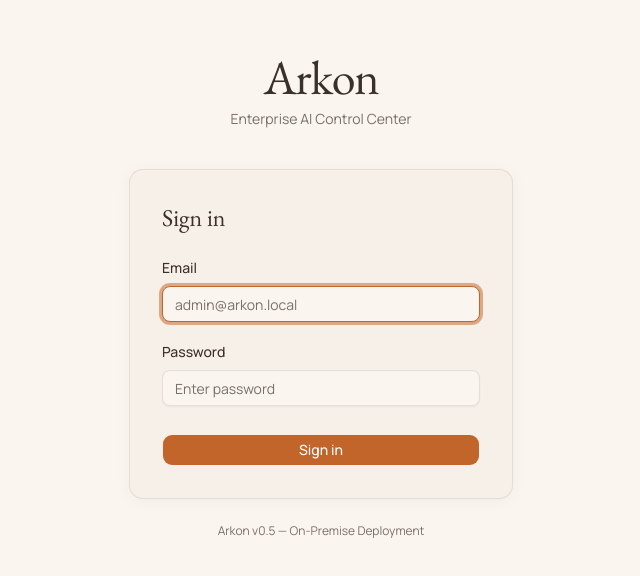
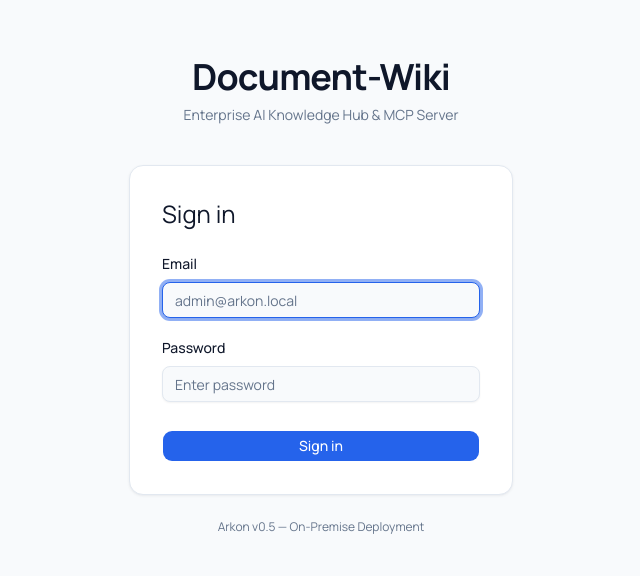
Before and after one commit to dsqt99/document-wiki, a Next.js app in the folder frontend/: page /login in a window 1280 px wide. Shown: the part 104-680 px from the top of the page, without its empty margins (319-959 px from the left). Built offline with nearby package versions, Linux system fonts and the light colour scheme; no server answers.

Commit message:
feat: add frontend layout, sidebar component, login page, and documentation assets

```diff
--- a/frontend/src/app/globals.css
+++ b/frontend/src/app/globals.css
@@ -5,18 +5,19 @@
 @custom-variant dark (&:is(.dark *));
 
 /* ──────────────────────────────────────────────────────────────
-   Sahara Design System — Warm Minimalism
-   Primary: Burnt Sienna (#c2652a)
-   Background: Warm Linen (#faf5ee)
-   Fonts: EB Garamond (headings) + Manrope (body)
+   Cobalt Slate Design System — Modern Enterprise AI Hub
+   Primary: Cobalt Blue (#2563eb)
+   Accent: Electric Cyan (#06b6d4)
+   Background: Crisp Slate (#f8fafc)
+   Fonts: Manrope / Inter (interface & headings)
    ────────────────────────────────────────────────────────────── */
 
 @theme inline {
   --color-background: var(--background);
   --color-foreground: var(--foreground);
   --font-sans: "Manrope", ui-sans-serif, system-ui, sans-serif;
-  --font-mono: ui-monospace, "Cascadia Code", monospace;
-  --font-heading: "EB Garamond", ui-serif, Georgia, serif;
+  --font-mono: ui-monospace, "Cascadia Code", "JetBrains Mono", monospace;
+  --font-heading: "Manrope", ui-sans-serif, system-ui, sans-serif;
   --color-sidebar-ring: var(--sidebar-ring);
   --color-sidebar-border: var(--sidebar-border);
   --color-sidebar-accent-foreground: var(--sidebar-accent-foreground);
@@ -53,7 +54,7 @@
   --radius-2xl: calc(var(--radius) * 1.8);
   --radius-3xl: calc(var(--radius) * 2.2);
   --radius-4xl: calc(var(--radius) * 2.6);
-  /* Sahara custom */
+  /* Brand custom tokens */
   --color-sahara: var(--sahara);
   --color-sahara-foreground: var(--sahara-foreground);
   --color-sahara-container: var(--sahara-container);
@@ -63,48 +64,48 @@
 }
 
 :root {
-  /* Sahara Warm Palette */
-  --background: #faf5ee;
-  --foreground: #3a302a;
-  --card: #f6f0e8;
-  --card-foreground: #3a302a;
-  --popover: #f6f0e8;
-  --popover-foreground: #3a302a;
-  --primary: #c2652a;
+  /* Cobalt Slate Modern Palette */
+  --background: #f8fafc;
+  --foreground: #0f172a;
+  --card: #ffffff;
+  --card-foreground: #0f172a;
+  --popover: #ffffff;
+  --popover-foreground: #0f172a;
+  --primary: #2563eb;
   --primary-foreground: #ffffff;
-  --secondary: #ece6dc;
-  --secondary-foreground: #605850;
-  --muted: #ece6dc;
-  --muted-foreground: #78706a;
-  --accent: #ece6dc;
-  --accent-foreground: #3a302a;
-  --destructive: #c0392b;
-  --border: rgba(216, 208, 200, 0.6);
-  --input: rgba(216, 208, 200, 0.6);
-  --ring: #c2652a;
+  --secondary: #f1f5f9;
+  --secondary-foreground: #334155;
+  --muted: #f1f5f9;
+  --muted-foreground: #64748b;
+  --accent: #f1f5f9;
+  --accent-foreground: #0f172a;
+  --destructive: #ef4444;
+  --border: #e2e8f0;
+  --input: #e2e8f0;
+  --ring: #2563eb;
   /* Charts */
-  --chart-1: #c2652a;
-  --chart-2: #e08850;
-  --chart-3: #f0a878;
-  --chart-4: #fbe8d8;
-  --chart-5: #78706a;
+  --chart-1: #2563eb;
+  --chart-2: #06b6d4;
+  --chart-3: #3b82f6;
+  --chart-4: #93c5fd;
+  --chart-5: #64748b;
   --radius: 0.625rem;
   /* Sidebar */
-  --sidebar: #faf5ee;
-  --sidebar-foreground: #3a302a;
-  --sidebar-primary: #c2652a;
+  --sidebar: #ffffff;
+  --sidebar-foreground: #0f172a;
+  --sidebar-primary: #2563eb;
   --sidebar-primary-foreground: #ffffff;
-  --sidebar-accent: rgba(194, 101, 42, 0.1);
-  --sidebar-accent-foreground: #c2652a;
-  --sidebar-border: rgba(216, 208, 200, 0.6);
-  --sidebar-ring: #c2652a;
-  /* Sahara extras */
-  --sahara: #c2652a;
+  --sidebar-accent: rgba(37, 99, 235, 0.08);
+  --sidebar-accent-foreground: #2563eb;
+  --sidebar-border: #e2e8f0;
+  --sidebar-ring: #2563eb;
+  /* Brand compatibility tokens */
+  --sahara: #2563eb;
   --sahara-foreground: #ffffff;
-  --sahara-container: #e08850;
-  --sahara-muted: #f0a878;
-  --surface: #f6f0e8;
-  --surface-variant: #ece6dc;
+  --sahara-container: #3b82f6;
+  --sahara-muted: #60a5fa;
+  --surface: #ffffff;
+  --surface-variant: #f8fafc;
 }
 
 @layer base {
@@ -138,9 +139,9 @@
   font-variation-settings: 'FILL' 1, 'wght' 400, 'GRAD' 0, 'opsz' 24;
 }
 
-/* Sahara shadow utility */
+/* Enterprise subtle elevation */
 .shadow-sahara {
-  box-shadow: 0 2px 16px rgba(58, 48, 42, 0.04);
+  box-shadow: 0 1px 3px 0 rgb(15 23 42 / 0.06), 0 1px 2px -1px rgb(15 23 42 / 0.04);
 }
 
 /* ─── Notion-style sidebar scrollbar ─── */
@@ -153,12 +154,12 @@
 }
 
 .sidebar-scrollbar::-webkit-scrollbar-thumb {
-  background: rgba(0, 0, 0, 0.08);
+  background: rgba(15, 23, 42, 0.08);
   border-radius: 4px;
 }
 
 .sidebar-scrollbar::-webkit-scrollbar-thumb:hover {
-  background: rgba(0, 0, 0, 0.14);
+  background: rgba(15, 23, 42, 0.16);
 }
 
 /* Hide scrollbar until hover */
@@ -168,5 +169,5 @@
 }
 
 .sidebar-scrollbar:hover {
-  scrollbar-color: rgba(0, 0, 0, 0.08) transparent;
+  scrollbar-color: rgba(15, 23, 42, 0.08) transparent;
 }
--- a/frontend/src/app/layout.tsx
+++ b/frontend/src/app/layout.tsx
@@ -4,9 +4,9 @@ import { AuthProvider } from "@/lib/auth";
 import "./globals.css";
 
 export const metadata: Metadata = {
-  title: "Arkon - Knowledge Base Center",
+  title: "Document-Wiki — Enterprise AI Knowledge Hub",
   description:
-    "Centralized knowledge management and access control for Claude ecosystem",
+    "Hệ thống quản trị tri thức doanh nghiệp tập trung và máy chủ MCP cho các tác tử AI & LLMs",
 };
 
 export default function RootLayout({
--- a/frontend/src/app/login/page.tsx
+++ b/frontend/src/app/login/page.tsx
@@ -34,11 +34,11 @@ export default function LoginPage() {
       <div className="w-full max-w-md px-8">
         {/* Brand */}
         <div className="text-center mb-10">
-          <h1 className="text-5xl tracking-tight text-foreground mb-2">
-            Arkon
+          <h1 className="text-4xl font-bold tracking-tight text-foreground mb-2">
+            Document-Wiki
           </h1>
           <p className="text-muted-foreground text-sm">
-            Enterprise AI Control Center
+            Enterprise AI Knowledge Hub & MCP Server
           </p>
         </div>
 
--- a/frontend/src/components/layout/sidebar.tsx
+++ b/frontend/src/components/layout/sidebar.tsx
@@ -200,14 +200,14 @@ function OrgHeader({
         <DropdownMenuTrigger className="flex items-center gap-2.5 rounded-md px-1.5 py-1.5 hover:bg-black/[0.03] transition-colors cursor-pointer min-w-0 flex-1">
           <Image
             src="/logo.png"
-            alt="Arkon"
+            alt="Document-Wiki"
             width={24}
             height={24}
             className="shrink-0 rounded-[4px]"
           />
           <div className="flex flex-col items-start min-w-0">
             <span className="text-[15px] font-semibold text-primary truncate leading-tight font-heading">
-              Arkon
+              Document-Wiki
             </span>
             {user && (
               <span className="text-[10px] text-muted-foreground/70 truncate leading-tight">
```
Also changed, not shown: 6 other files (tests, documents, lock files or other folders).
